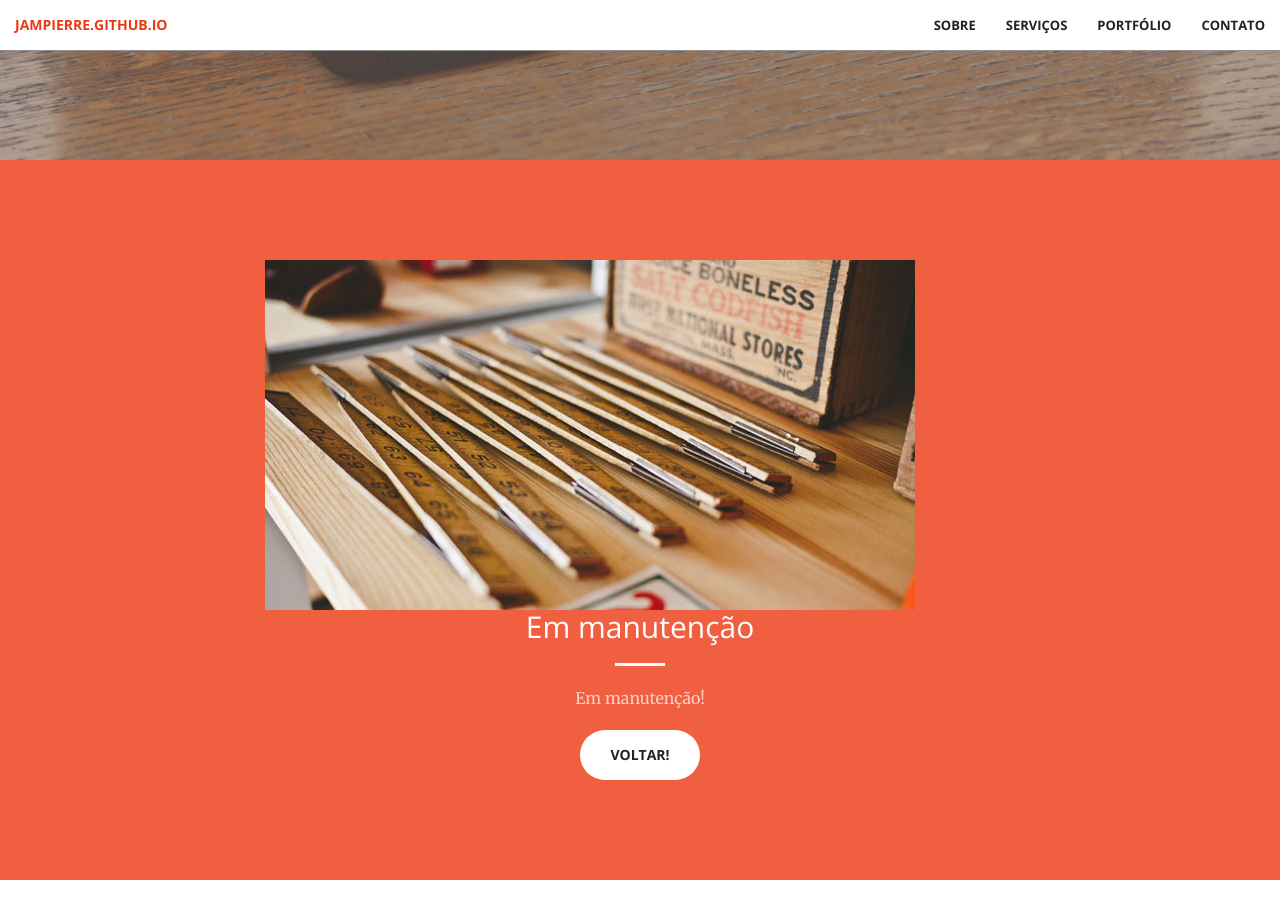
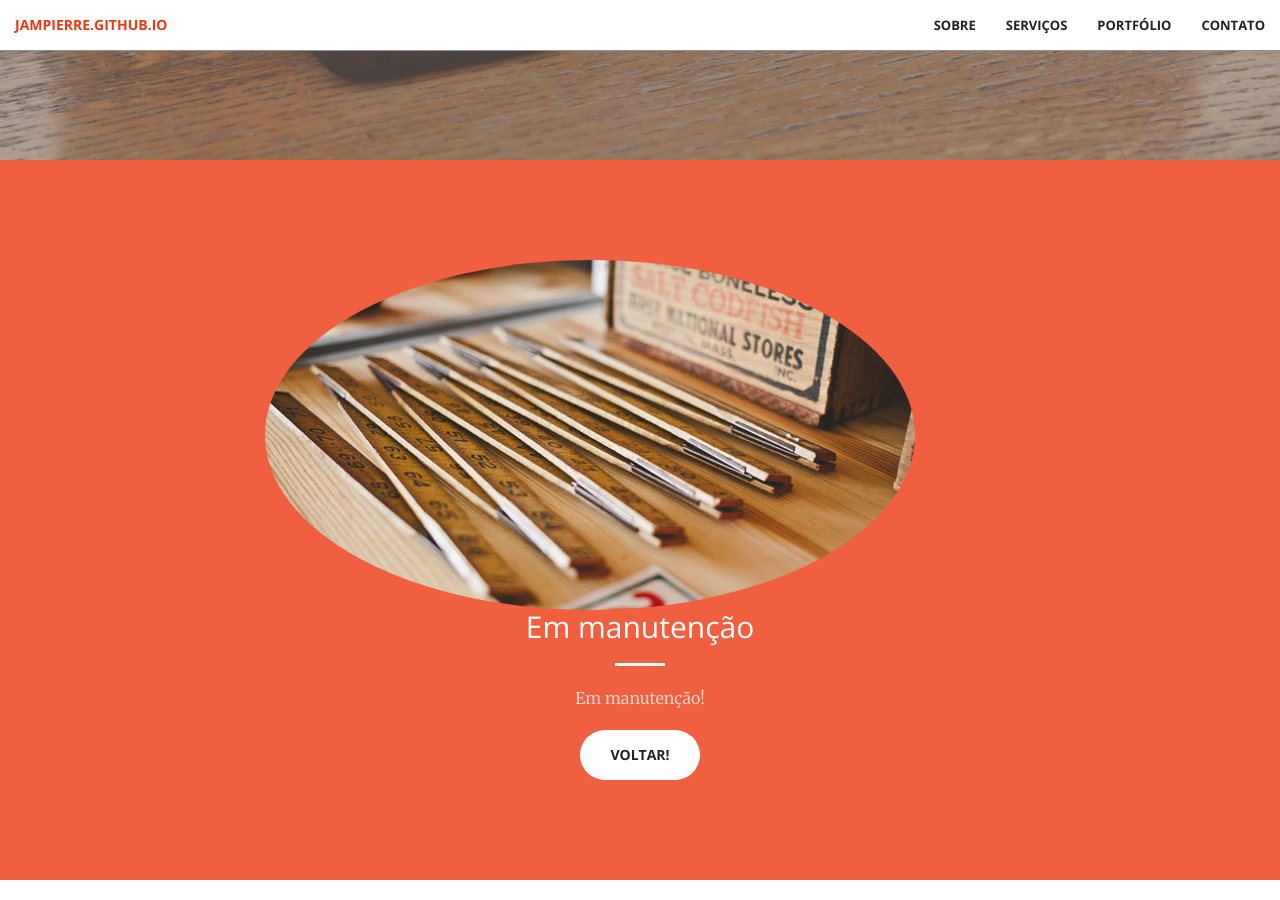
Before and after one commit to Jampierre/jampierre.github.io, a Jekyll site: the page built from index.html, in a window 1280 px wide and 900 px high, scrolled down 740 px. Built offline with Jekyll 4.4.1, drawn with Linux system fonts in a browser that asks for light colours.

Commit message:
Update call-to-action.html

```diff
--- a/_includes/call-to-action.html
+++ b/_includes/call-to-action.html
@@ -2,9 +2,7 @@
     <div class="container">
         <div class="row">
             <div class="col-lg-8 col-lg-offset-2 text-center">
-                <div class="img-circle">
-                    <img src="img/portfolio/5.jpg" class="img-responsive">
-                </div>
+                <img src="img/portfolio/5.jpg" class="img-responsive img-circle">
                 <h2 class="section-heading">Em manutenção</h2>
                 <hr class="light">
                 <p class="text-faded">Em manutenção!</p>
```
